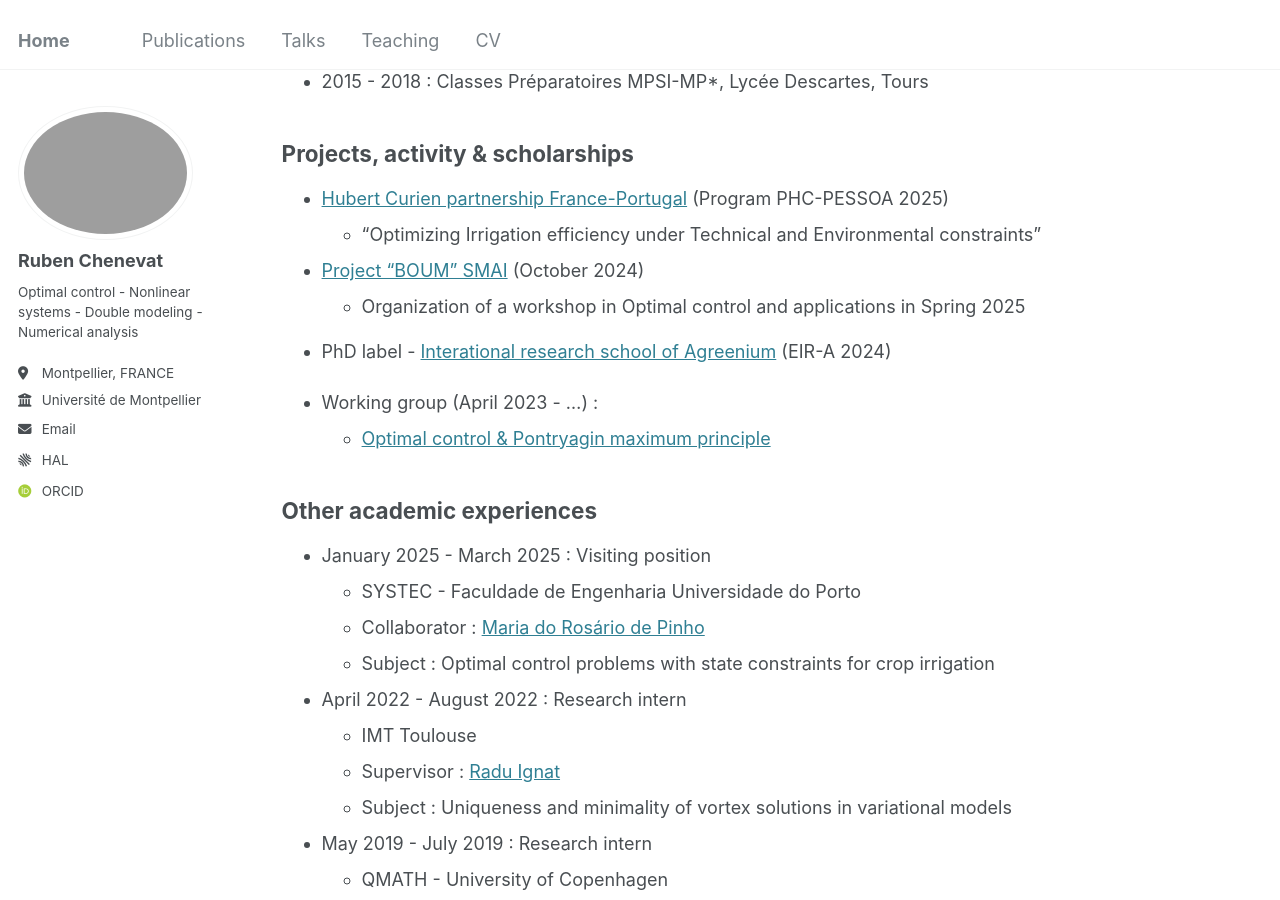
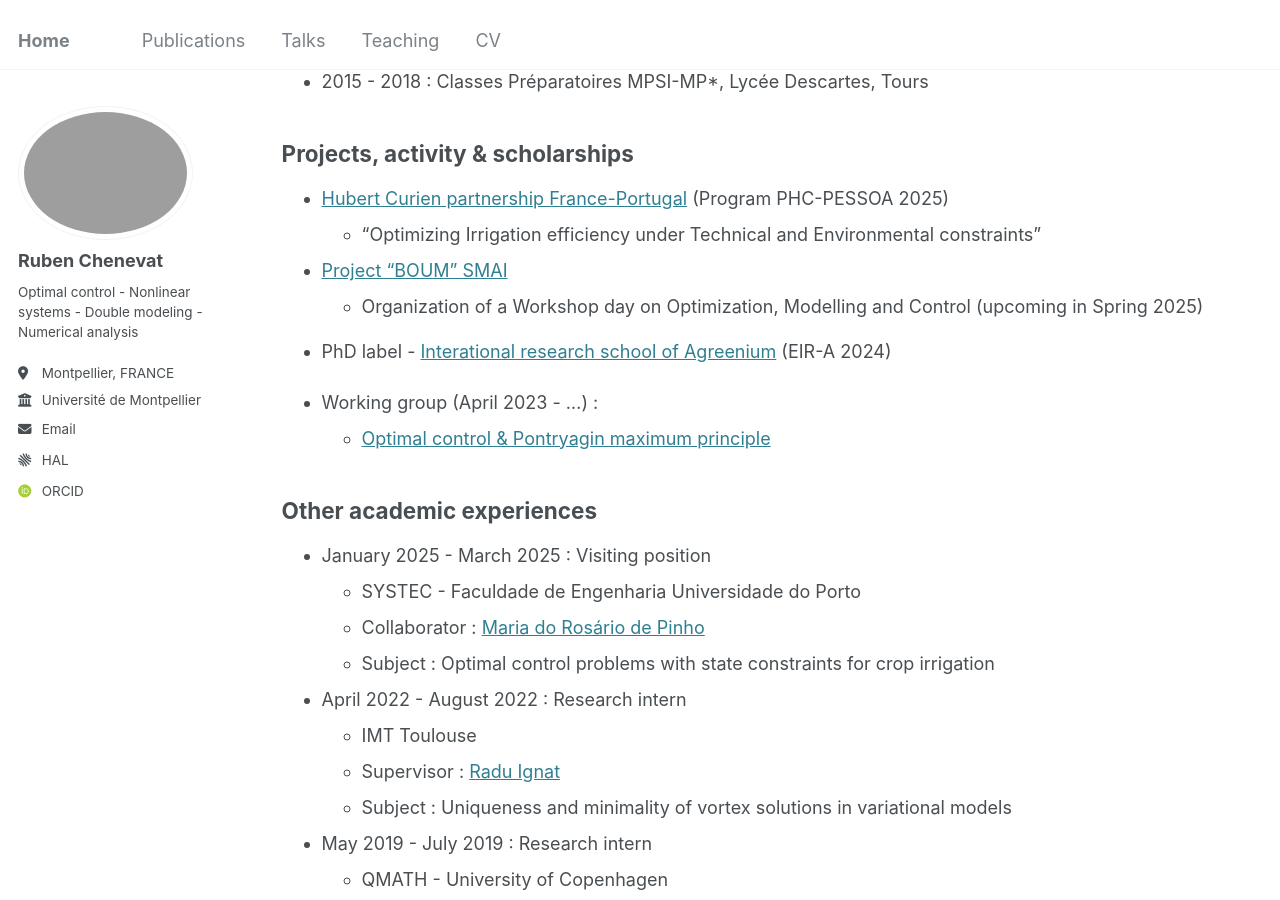
Before and after one commit to rubenchenevat/rubenchenevat.github.io, a Jekyll site: the page built from _pages/cv.md, in a window 1280 px wide and 900 px high, scrolled down 336 px. Built offline with Jekyll 4.4.1, drawn with Linux system fonts in a browser that asks for light colours; some web fonts are replaced.

Commit message:
Update cv.md

```diff
--- a/_pages/cv.md
+++ b/_pages/cv.md
@@ -23,8 +23,8 @@ redirect_from:
 * [Hubert Curien partnership France-Portugal](https://www.campusfrance.org/fr/pessoa) (Program PHC-PESSOA 2025)
   * "Optimizing Irrigation efficiency under Technical and Environmental constraints"
 
-* [Project "BOUM" SMAI](http://smai.emath.fr/spip.php?article548&lang=fr) (October 2024)
-  * Organization of a workshop in Optimal control and applications in Spring 2025
+* [Project "BOUM" SMAI](http://smai.emath.fr/spip.php?article548&lang=fr)
+  * Organization of a Workshop day on Optimization, Modelling and Control (upcoming in Spring 2025)
 
 * PhD label - [Interational research school of Agreenium](https://www.agreenium.fr/formation-recherche/doctorat-et-ecoles-d-ete/une-formation-doctorale-internationale-lecole-eir-a) (EIR-A 2024)
 
```
